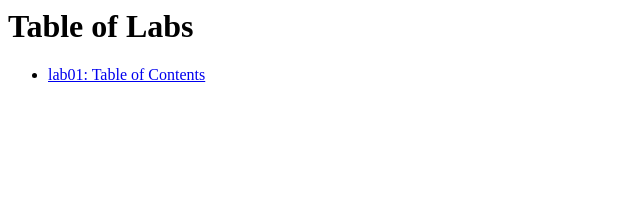
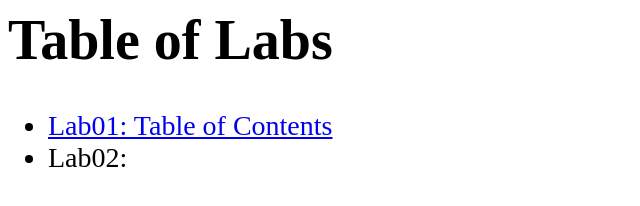
Before and after one commit to akmuzaini/ia-labs, a plain HTML site: page index.html in a window 1280 px wide. Shown: the whole page, without its empty margins (0-640 px from the left). Drawn offline with Linux system fonts and the light colour scheme.

Commit message:
changes indext.html:
-changed the font size of this page.

-added a placeholder for lab02.

```diff
--- a/index.html
+++ b/index.html
@@ -1,5 +1,12 @@
 <html lang="en">
 <head>
+    <style>
+
+        body{
+            font-size: 175%;
+        }
+
+    </style>
     <meta charset="UTF-8">
     <meta name="viewport" content="width=device-width, initial-scale=1.0">
     <title>labs index for Internet Applications</title>
@@ -9,7 +16,12 @@
     <ul>
         <li>
             <a href="labs/lab01/lab01-TOC.html">
-                lab01: Table of Contents
+                Lab01: Table of Contents
+            </a>
+        </li>
+        <li>
+            <a>
+                Lab02:
             </a>
         </li>
     </ul>
```
